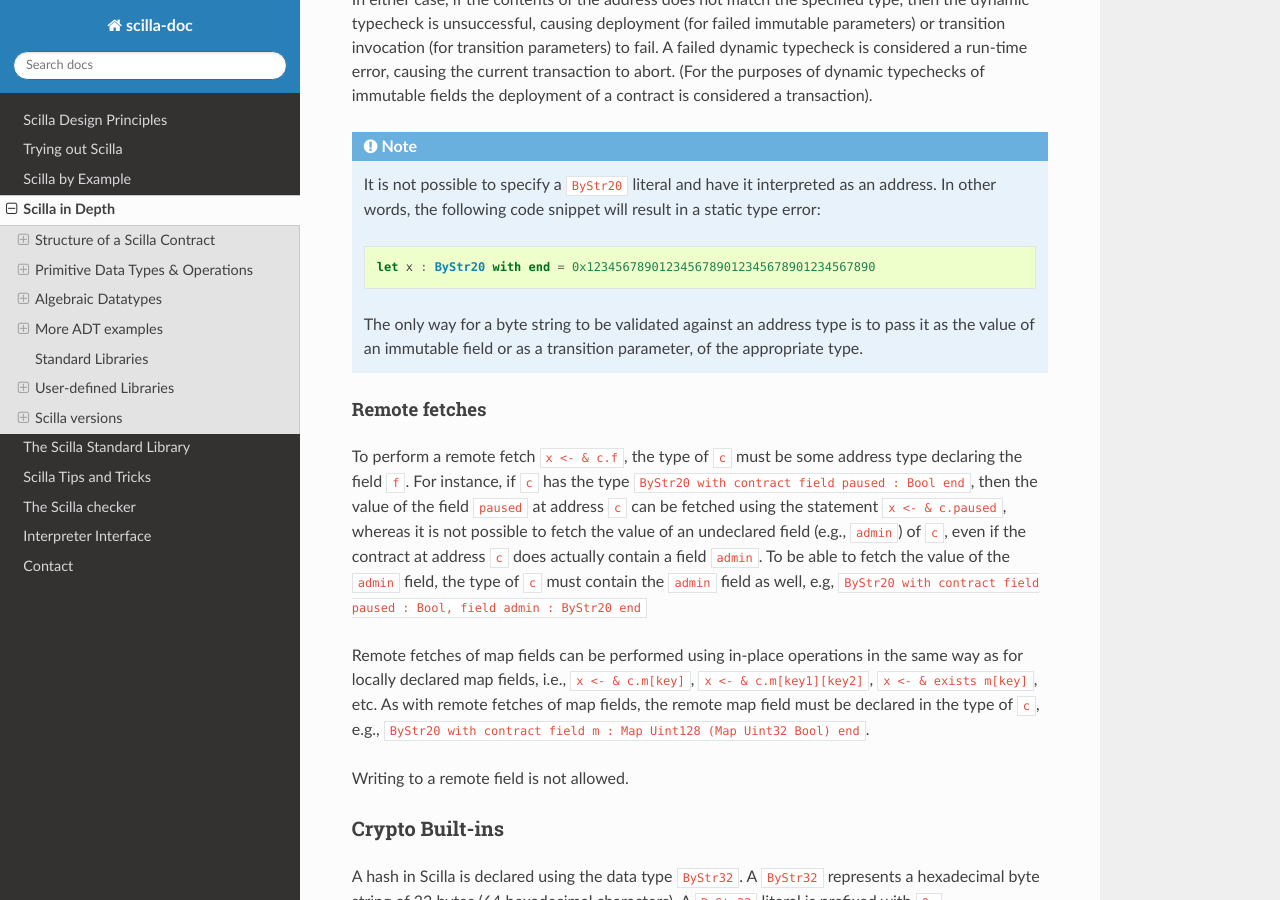
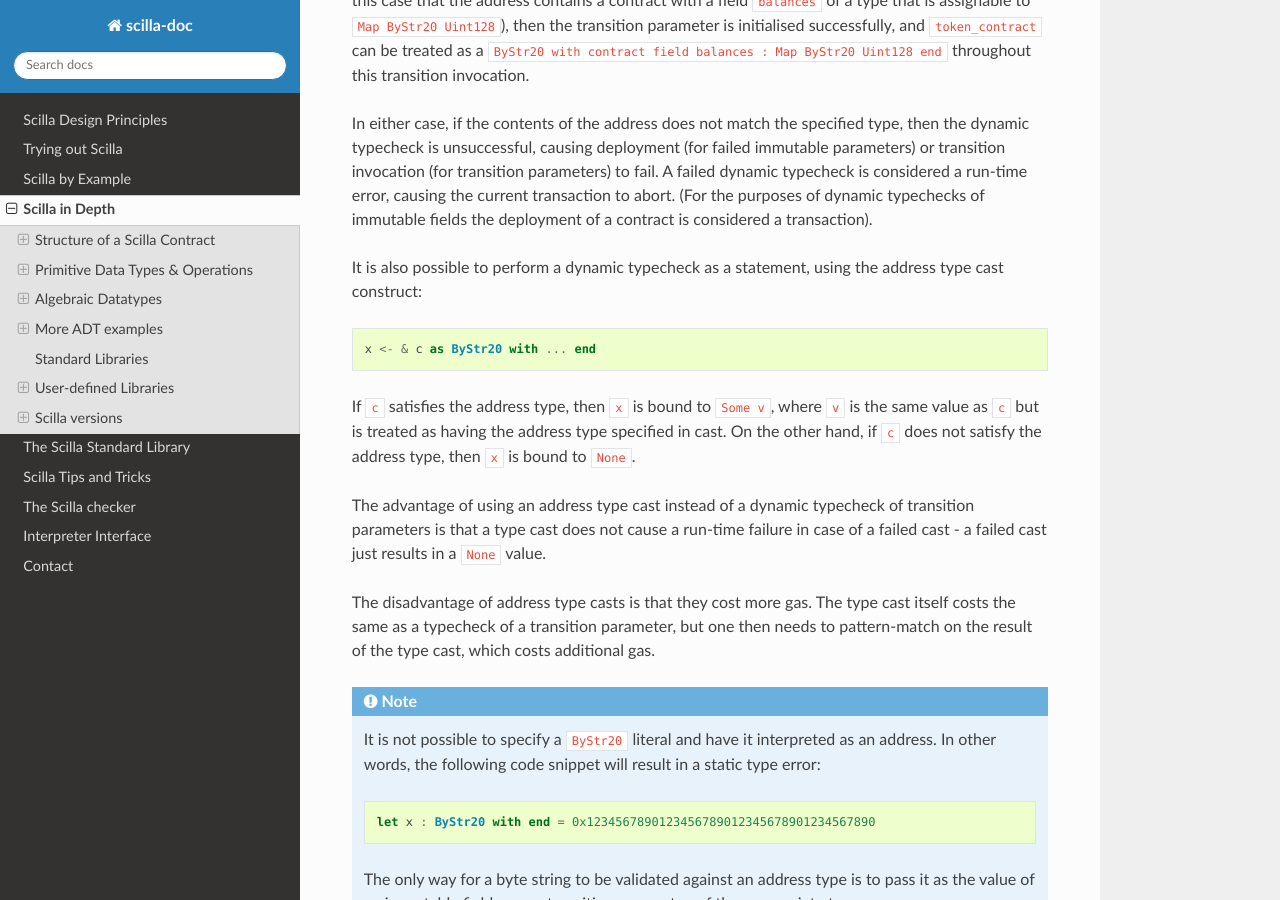
Before and after one commit to Zilliqa/scilla-docs, a Sphinx documentation site: the page built from docs/source/scilla-in-depth.rst, in a window 1280 px wide and 900 px high, scrolled down 17305 px. Built offline with Sphinx 7.4.7 and the Read the Docs theme 2.0.0, drawn with Linux system fonts in a browser that asks for light colours; some of the changed text lies outside the part shown.

Commit message:
Scilla-in-depth documentation of type casts

```diff
--- a/docs/source/scilla-in-depth.rst
+++ b/docs/source/scilla-in-depth.rst
@@ -473,6 +473,15 @@ mathematical. Scilla contains the following types of statements:
   ``x``. Note that the type of ``c`` must be an address type
   containing the field ``f``. See the secion on :ref:`Addresses
   <Addresses>` for details on address types.
+
+- ``x <- & c as t``: Address type cast. Check whether ``c`` satisfies
+  the type ``t``. If it does, then store the value ``Some v`` into
+  ``x``, where ``v`` is the same value as ``c``, but of type ``t``
+  rather than the type of ``c``. If it does not, then store the value
+  ``None`` into ``x``. Note that ``c`` must be of type ``ByStr20`` or
+  an address type, and that ``t`` must be an address type. See the
+  section on :ref:`Addresses <Addresses>` for details on address
+  types.
 
 - ``v = e`` : Evaluate the expression ``e``, and assign the value to
   the local variable ``v``.
@@ -981,6 +990,28 @@ transaction to abort. (For the purposes of dynamic typechecks of
 immutable fields the deployment of a contract is considered a
 transaction).
 
+It is also possible to perform a dynamic typecheck as a statement,
+using the address type cast construct:
+
+.. code-block:: ocaml
+
+   x <- & c as ByStr20 with ... end
+
+If ``c`` satisfies the address type, then ``x`` is bound to ``Some
+v``, where ``v`` is the same value as ``c`` but is treated as having
+the address type specified in cast. On the other hand, if ``c`` does
+not satisfy the address type, then ``x`` is bound to ``None``.
+
+The advantage of using an address type cast instead of a dynamic
+typecheck of transition parameters is that a type cast does not cause
+a run-time failure in case of a failed cast - a failed cast just
+results in a ``None`` value.
+
+The disadvantage of address type casts is that they cost more gas. The
+type cast itself costs the same as a typecheck of a transition
+parameter, but one then needs to pattern-match on the result of the
+type cast, which costs additional gas.
+
 .. note::
 
    It is not possible to specify a ``ByStr20`` literal and have it
```
